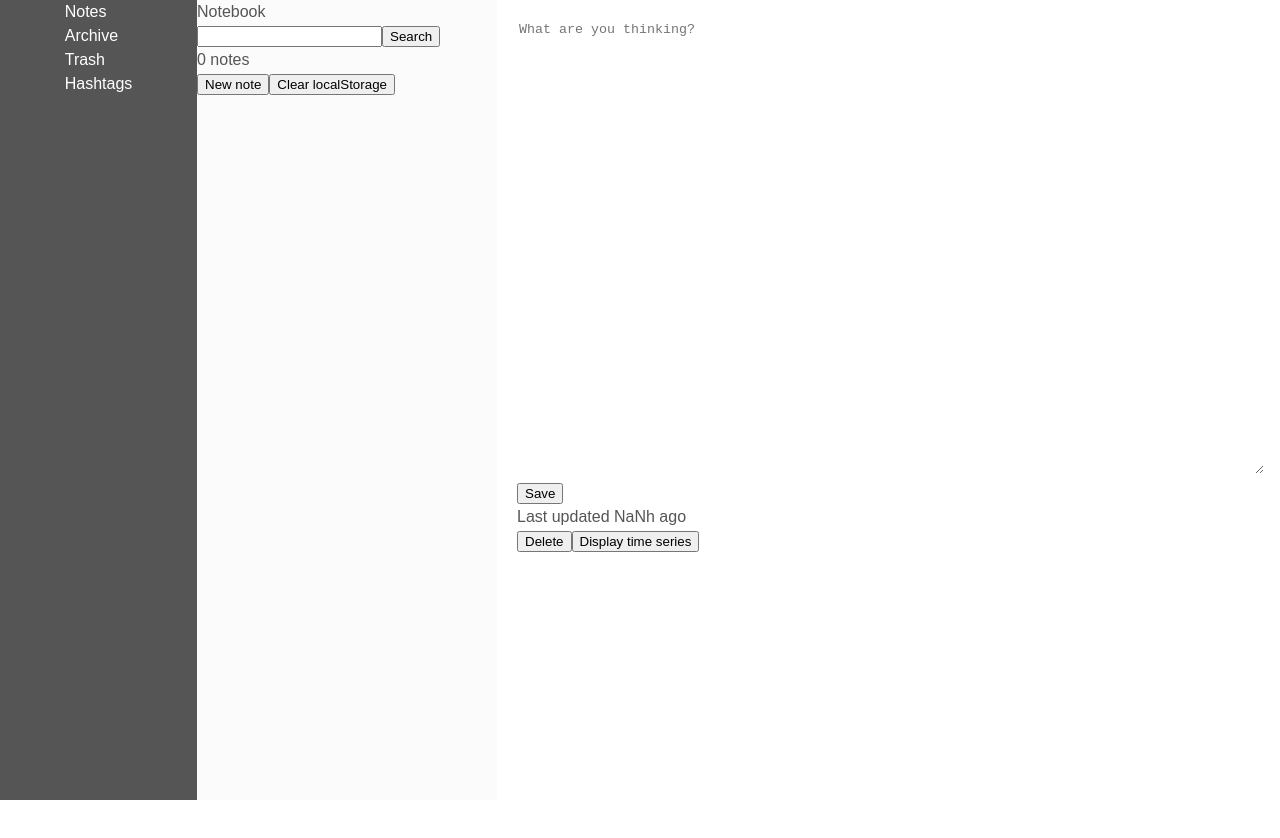
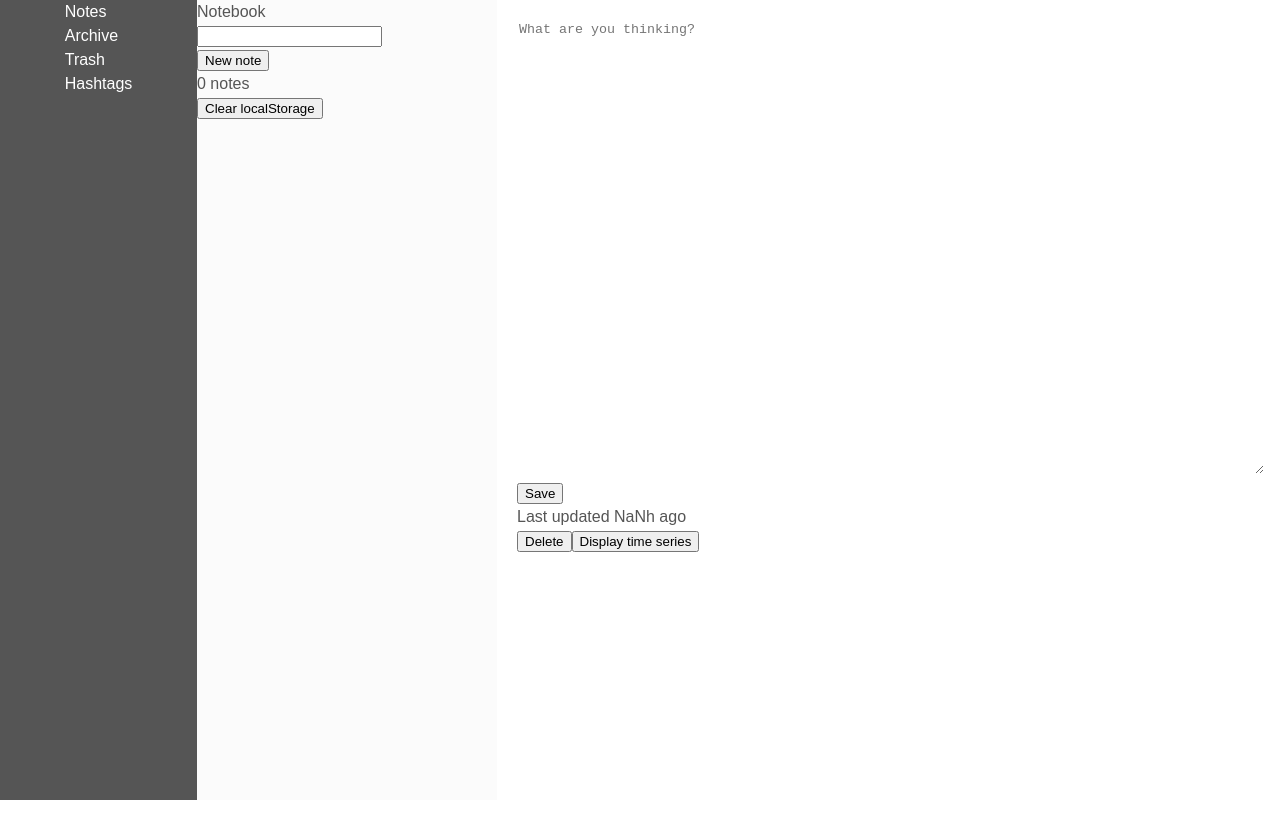
Before and after one commit to mattc0llier/react-cinema-create-react-app, a React (Create React App) app: page / in a window 1280 px wide. Built offline with nearby package versions, Linux system fonts and the light colour scheme.

Commit message:
Notes search working

```diff
--- a/src/components/App.js
+++ b/src/components/App.js
@@ -19,7 +19,7 @@ class App extends React.Component {
   constructor() {
     super();
 
-      this.state = { notes: [], currentNote: { noteContent: "" }, cumulativeNoteID: 0, noteContent: "" }
+      this.state = { notes: [], currentNote: { noteContent: "" }, cumulativeNoteID: 0, noteContent: "", searchInput: "", searchNotes: [] }
 
       this.handleNoteSave = this.handleNoteSave.bind(this)
       //this.incrementNoteID = this.incrementNoteID.bind(this)
@@ -28,6 +28,8 @@ class App extends React.Component {
       this.createNewNote = this.createNewNote.bind(this)
       this.receiveDeleteClick = this.receiveDeleteClick.bind(this)
       this.receiveClearAllClick = this.receiveClearAllClick.bind(this)
+      this.receiveSearchInput = this.receiveSearchInput.bind(this)
+      this.searchNotes = this.searchNotes.bind(this)
     };
 
     //load in notes array from localstorage on loading the page
@@ -173,18 +175,45 @@ class App extends React.Component {
       localStorage.clear();
     }
 
-  //   receiveDeleteFavouriteMovie(movie) {
-  //   //if exists then remove move instead. maybe use filter to pass in movie to array and return back array without that in.
-  //   console.log(movie);
-  //   const favouriteMovieObject = this.state.favouriteMoviesObjects.filter(
-  //     movieObjectInArray => movie.imdbID !== movieObjectInArray.imdbID
-  //   );
-  //
-  //   this.setState({
-  //     favouriteMoviesObjects: favouriteMovieObject
-  //   });
-  //   console.log(this.state.favouriteMoviesObjects);
-  // }
+    receiveSearchInput(searchInput, searchNotes){
+      console.log(searchInput);
+
+      this.setState({
+        searchInput: searchInput
+      },
+    () => this.searchNotes(searchInput))
+
+
+    }
+
+    searchNotes(searchInput){
+      // reset se`rch state to clear for each key press`
+      this.setState({
+        searchNotes: []
+      })
+
+      const filteredNotes = this.state.notes.filter(note => {
+        const termIndex = note.noteContent.indexOf(searchInput)
+        console.log('index of search term', termIndex);
+        return termIndex >= 0;
+      })
+
+      console.log('filteredNotes', filteredNotes);
+
+      this.setState({
+        searchNotes: filteredNotes
+      })
+
+      if(this.state.searchNotes.length){
+        this.setState({
+          currentNote: this.state.searchNotes[0]
+        })
+      }
+    }
+
+
+
+
 
   render() {
     return (
@@ -195,11 +224,15 @@ class App extends React.Component {
           receiveCreateNewNote={this.receiveCreateNewNote}
           cumulativeNoteID={this.state.cumulativeNoteID}
           receiveClearAllClick={this.receiveClearAllClick}
+          receiveSearchInput={this.receiveSearchInput}
+          searchInput={this.state.searchInput}
+          searchNotes={this.state.searchNotes}
         />
         <Note
           currentNote={this.state.currentNote}
           handleNoteSave={this.handleNoteSave}
           receiveDeleteClick={this.receiveDeleteClick}
+          searchNotes={this.state.searchNotes}
         />
       </div>
     );
--- a/src/components/Note.js
+++ b/src/components/Note.js
@@ -31,10 +31,8 @@ class Note extends React.Component {
     this.props.receiveDeleteClick(this.props.currentNote)
   }
 
+  render(){
 
-
-  render(){
-    console.log(this.props.currentNote.noteUpdatedAt);
     const noteUpdatedTimeStamp = this.props.currentNote.noteUpdatedAt
     const currentDateTimeStamp = Date.now()
     const timeDifference = currentDateTimeStamp - noteUpdatedTimeStamp
--- a/src/components/Notebook.js
+++ b/src/components/Notebook.js
@@ -21,17 +21,27 @@ class Notebook extends React.Component {
 
 
   render(){
+
+    console.log('search notes notebook',this.props.searchNotes);
+
+    let notes = this.props.notes
+    if(this.props.searchNotes.length){
+      notes = this.props.searchNotes
+    }
+
+
     return(
       <div className="notebook">
         <h2>Notebook</h2>
-        <Search />
+        <Search receiveSearchInput={this.props.receiveSearchInput}/>
+        <button onClick={this.handleNewNoteClick}>New note</button>
         <ul>
-          {this.props.notes.map( note => {
+          {notes.map( note => {
             return <NotePreview key={note.noteID} note={note} receiveCurrentNote={this.props.receiveCurrentNote}/>
           })}
         </ul>
         <p>{this.props.cumulativeNoteID} notes</p>
-        <button onClick={this.handleNewNoteClick}>New note</button>
+
         <button onClick={this.handleClearAllClick}>Clear localStorage</button>
 
       </div>
--- a/src/components/Search.js
+++ b/src/components/Search.js
@@ -1,11 +1,21 @@
 import React from "react";
 
 class Search extends React.Component {
+  constructor(){
+    super()
+
+    this.handleChange = this.handleChange.bind(this);
+  }
+
+  handleChange(event){
+    console.log(event.target.value);
+    this.props.receiveSearchInput(event.target.value)
+  }
+
   render(){
     return(
       <form>
-        <input type="search" />
-        <button>Search</button>
+        <input type="search" onChange={this.handleChange}/>
       </form>
     )
   }
```
